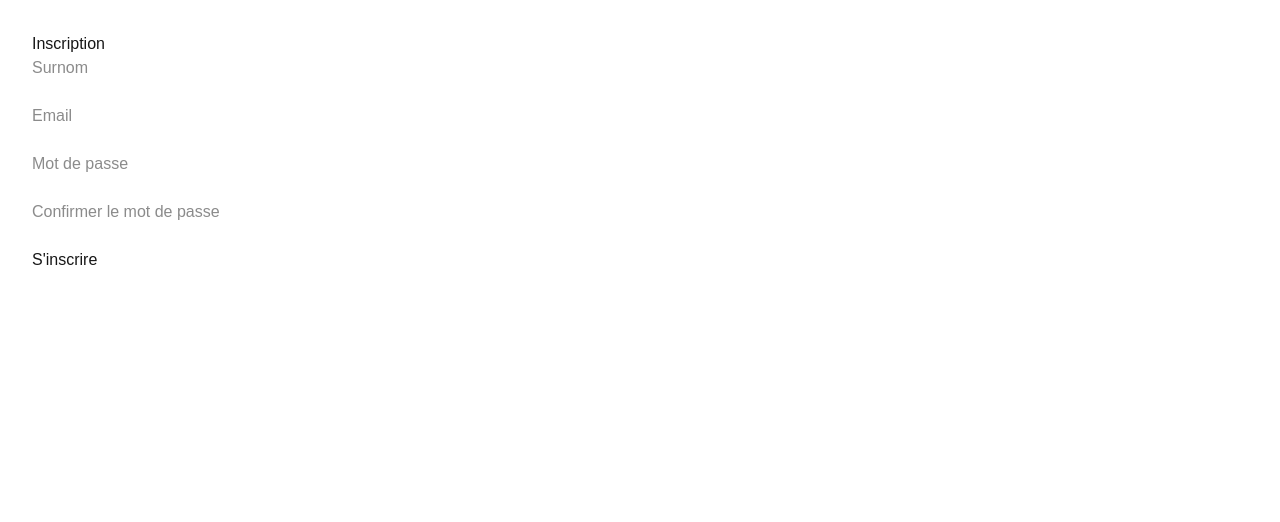
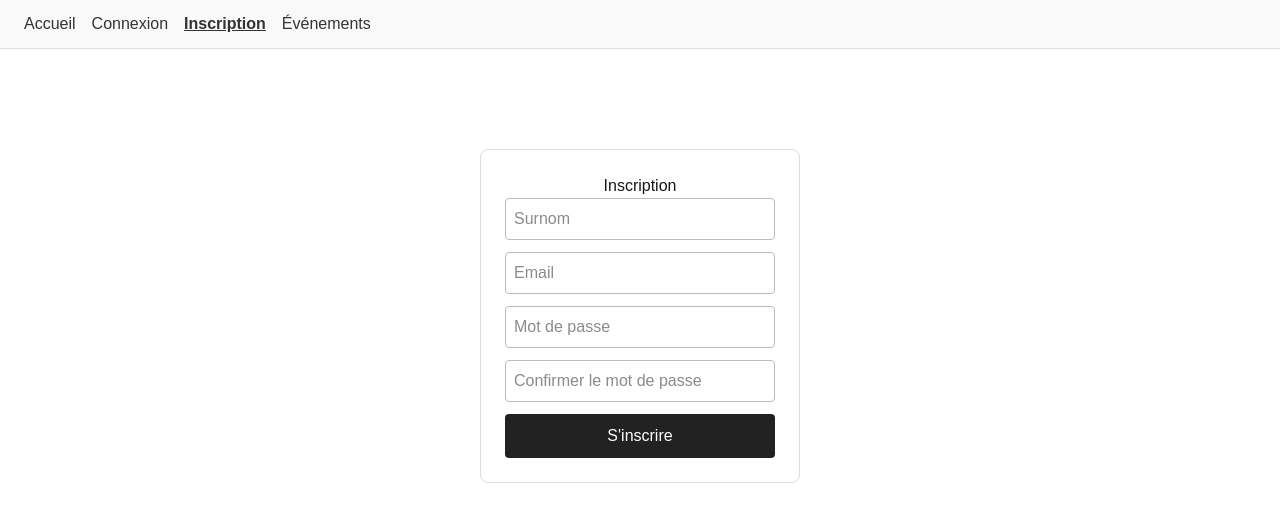
Before and after one commit to elyes-bk/media-challenge, a Next.js app: page /register in a window 1280 px wide. Shown: the top 522 px of the page. Built offline with nearby package versions, Linux system fonts and the light colour scheme; no server answers.

Commit message:
page admin securisé et modif layout et page global

```diff
--- a/src/app/admin/page.js
+++ b/src/app/admin/page.js
@@ -1,13 +1,54 @@
 'use client'
 
-import { useState } from 'react'
+import { useState, useEffect } from 'react'
+import { useRouter } from 'next/navigation'
+import { supabase } from '@/lib/supabaseClient'
 import AdminTabs from '../../components/AdminTabs'
 import UserTable from '../../components/UserTable'
 import EventTable from '../../components/EventTable'
 import CategoryTable from '../../components/CategoryTable'
 
 export default function AdminPage() {
+
   const [activeTab, setActiveTab] = useState('users')
+  const [loading, setLoading] = useState(true)
+  const [authorized, setAuthorized] = useState(false)
+  const router = useRouter()
+
+  useEffect(()=>{
+    const checkRole = async () => {
+      const {data: {session}} = await supabase.auth.getSession()
+
+      if(!session){
+        router.push('/login')
+        return
+      }
+
+      const {data: userData, error} = await supabase
+        .from('users')
+        .select('role')
+        .eq('id',session.user.id)
+        .single()
+
+      if(error || !userData || userData.role !== true){
+        router.push('/')
+        return
+      }
+
+      setAuthorized(true)
+      setLoading(false)
+    }
+
+    checkRole()
+  },[])
+
+  if(loading){
+    return <p className="text-center text-gray-600 mt-20">Chargement...</p>
+  }
+
+  if (!authorized) return null
+
+
 
   return (
     <div className="min-h-screen bg-gray-50 py-8">
--- /dev/null
+++ b/src/app/api/delete-user/route.js
@@ -0,0 +1,19 @@
+import { createClient } from '@supabase/supabase-js'
+
+export async function POST(req) {
+  const { id } = await req.json()
+
+  const supabase = createClient(
+    process.env.NEXT_PUBLIC_SUPABASE_URL,
+    process.env.SUPABASE_SERVICE_ROLE_KEY // clé haute secu pour autorisé la suppression
+  )
+
+  const { error } = await supabase.auth.admin.deleteUser(id)
+
+  if (error) return new Response(JSON.stringify({ error: error.message }), { status: 500 })
+
+  // Optionnel : suppression de la table users aussi
+  await supabase.from('users').delete().eq('id', id)
+
+  return new Response(JSON.stringify({ success: true }), { status: 200 })
+}
--- a/src/app/layout.js
+++ b/src/app/layout.js
@@ -18,7 +18,7 @@ export const metadata = {
 
 export default function RootLayout({ children }) {
   return (
-    <html lang="en">
+    <html>
       <body
         className={`${geistSans.variable} ${geistMono.variable} antialiased`}
       >
--- a/src/app/login/page.js
+++ b/src/app/login/page.js
@@ -1,5 +1,5 @@
 "use client";
-import { useState } from 'react';
+import { useState, useEffect } from 'react';
 import { supabase } from '../../lib/supabaseClient';
 import Nav from '../../components/Nav';
 
@@ -8,6 +8,23 @@ export default function Login() {
   const [password, setPassword] = useState('');
   const [error, setError] = useState('');
   const [loading, setLoading] = useState(false);
+  const [isConnected, setIsConnected] = useState(false);
+
+  useEffect(() => {
+    const checkSession = async () => {
+      const { data: { session } } = await supabase.auth.getSession();
+      if (session) {
+        setIsConnected(true);
+        console.log("✅ Utilisateur connecté :", session.user.email);
+      } else {
+        setIsConnected(false);
+        console.log("🚫 Aucun utilisateur connecté");
+      }
+    };
+    checkSession();
+  });
+
+
 
   const handleLogin = async (e) => {
     e.preventDefault();
@@ -20,6 +37,19 @@ export default function Login() {
     if (error) setError(error.message);
     setLoading(false);
   };
+
+  const handleLogout = async () => {
+  const { error } = await supabase.auth.signOut();
+  if (error) {
+    console.error("Erreur déconnexion :", error.message);
+  } else {
+    console.log("✅ Déconnecté avec succès");
+    setIsConnected(false); // Met à jour ton état local
+    setEmail('');
+    setPassword('');
+  }
+};
+
 
   return (
     <div>
@@ -83,7 +113,24 @@ export default function Login() {
             }}
             >
             {loading ? 'Connexion...' : 'Se connecter'}
-            </button>
+              </button>
+              {isConnected && (
+              <button
+                onClick={handleLogout}
+                style={{
+                  marginTop: 20,
+                  width: '100%',
+                  padding: 10,
+                  background: '#d33',
+                  color: '#fff',
+                  border: 'none',
+                  borderRadius: 4,
+                  cursor: 'pointer'
+                }}
+              >
+                Se déconnecter
+              </button>
+            )};
         </form>
         </div>
     </div>
--- a/src/app/page.js
+++ b/src/app/page.js
@@ -4,11 +4,9 @@ import Nav from '../components/Nav';
 
 export default function Home({children}) {
   return (
-    <html lang="fr">
-      <body>
+      <div>
         <Nav />
         <main>{children}</main>
-      </body>
-    </html>
+      </div>
   );
 }
--- a/src/app/register/page.js
+++ b/src/app/register/page.js
@@ -1,88 +1,162 @@
-'use client'
+'use client';
+import { useState } from 'react';
+import { supabase } from '../../lib/supabaseClient';
+import Nav from '../../components/Nav';
 
-import { useState } from 'react';
-import { supabase } from '@/lib/supabaseClient';
-
-export default function RegisterPage(){
-
-    const [email,setEmail] = useState('');
+export default function Register() {
+  const [email, setEmail] = useState('');
+  const [surnom, setSurnom] = useState('');
   const [password, setPassword] = useState('');
-    const [confPassword, setConfPassword] = useState('')
-    const [message, setMessage] = useState('')
-    const [surnom, setSurnom] = useState('');
-
+  const [confPassword, setConfPassword] = useState('');
+  const [error, setError] = useState('');
+  const [message, setMessage] = useState('');
+  const [loading, setLoading] = useState(false);
 
   const handleRegister = async (e) => {
     e.preventDefault();
+    setLoading(true);
+    setError('');
+    setMessage('');
 
-        if(password!==confPassword){
-            setMessage('Les mots de passe ne correspondent pas')
+    if (password !== confPassword) {
+      setError("Les mots de passe ne correspondent pas.");
+      setLoading(false);
       return;
     }
 
-        try {
-            const { data, error } = await supabase.auth.signUp({ email, password });
+    const { data, error } = await supabase.auth.signUp({
+      email,
+      password,
+      options: {
+        data: {
+          surnom,
+          role: false, // rôle user par défaut
+          theme: false
+        }
+      }
+    });
 
     if (error) {
-                setMessage("Erreur : " + error.message);
-                return;
+      setError(error.message);
+    } else {
+      setMessage("Inscription réussie ! Vérifie ton email.");
+      setEmail('');
+      setPassword('');
+      setConfPassword('');
+      setSurnom('');
+
+      await supabase.from('users').insert({
+        id: data.user.id,
+        email,
+        surnom,
+        role: false,
+        theme: false
+      })
     }
 
-            const insertResult = await supabase.from('users').insert({
-                id: data.user.id,
-                surnom,
-                email,
-                role: 0
-            });
-
-            if (insertResult.error) {
-                setMessage("Erreur insertion profil : " + insertResult.error.message);
-                return;
-            }
-
-            setMessage("Inscription réussie ! Vérifie ton email.");
-            } catch (err) {
-            setMessage("Erreur inattendue : " + err.message);
-            }
-    }
+    setLoading(false);
+  };
 
   return (
-        <div style={{ padding: '2rem' }}>
-        <h1>Inscription</h1>
+    <div>
+      <Nav />
+      <div style={{
+        maxWidth: 320,
+        margin: '100px auto',
+        padding: 24,
+        border: '1px solid #ddd',
+        borderRadius: 8,
+        background: '#fff'
+      }}>
+        <h2 style={{ textAlign: 'center' }}>Inscription</h2>
         <form onSubmit={handleRegister}>
+          <div style={{ marginBottom: 12 }}>
             <input
               type="text"
               placeholder="Surnom"
               value={surnom}
               onChange={(e) => setSurnom(e.target.value)}
               required
-            /><br /><br />
-
+              style={{
+                width: '100%',
+                padding: 8,
+                border: '1px solid #bbb',
+                borderRadius: 4
+              }}
+            />
+          </div>
+          <div style={{ marginBottom: 12 }}>
             <input
               type="email"
               placeholder="Email"
               value={email}
               onChange={(e) => setEmail(e.target.value)}
               required
-            /><br /><br />
+              style={{
+                width: '100%',
+                padding: 8,
+                border: '1px solid #bbb',
+                borderRadius: 4
+              }}
+            />
+          </div>
+          <div style={{ marginBottom: 12 }}>
             <input
               type="password"
               placeholder="Mot de passe"
               value={password}
               onChange={(e) => setPassword(e.target.value)}
               required
-            /><br /><br />
+              style={{
+                width: '100%',
+                padding: 8,
+                border: '1px solid #bbb',
+                borderRadius: 4
+              }}
+            />
+          </div>
+          <div style={{ marginBottom: 12 }}>
             <input
               type="password"
               placeholder="Confirmer le mot de passe"
               value={confPassword}
               onChange={(e) => setConfPassword(e.target.value)}
               required
-            /><br /><br />
-
-            <button type="submit">S'inscrire</button>
+              style={{
+                width: '100%',
+                padding: 8,
+                border: '1px solid #bbb',
+                borderRadius: 4
+              }}
+            />
+          </div>
+          {error && (
+            <div style={{ color: 'red', marginBottom: 12, fontSize: 14 }}>
+              {error}
+            </div>
+          )}
+          {message && (
+            <div style={{ color: 'green', marginBottom: 12, fontSize: 14 }}>
+              {message}
+            </div>
+          )}
+          <button
+            type="submit"
+            disabled={loading}
+            style={{
+              width: '100%',
+              padding: 10,
+              background: '#222',
+              color: '#fff',
+              border: 'none',
+              borderRadius: 4,
+              cursor: 'pointer'
+            }}
+          >
+            {loading ? 'Inscription...' : "S'inscrire"}
+          </button>
         </form>
-        <p>{message}</p>
+      </div>
     </div>
   );
 }
--- a/src/components/UserTable.js
+++ b/src/components/UserTable.js
@@ -44,10 +44,11 @@ export default function UserTable() {
     }
 
     const insertResult = await supabase.from('users').insert({
-        id: data.user.id,
-        surnom,
-        email,
-        role
+      id: data.user.id,
+      surnom: form.surnom,
+      email: form.email,
+      role: form.role,
+      theme: form.theme
     });
 
     setMessage("Utilisateur ajouté ! (Vérifie l'email pour confirmation)")
@@ -57,10 +58,23 @@ export default function UserTable() {
   }
 
   async function handleDelete(id) {
-    await supabase.from('users').delete().eq('id', id)
+    const res = await fetch('/api/delete-user', {
+      method: 'POST',
+      body: JSON.stringify({ id }),
+      headers: { 'Content-Type': 'application/json' }
+    })
+
+    const result = await res.json()
+
+    if (!res.ok) {
+      setMessage("Erreur lors de la suppression : " + result.error)
+      return
+    }
+
     setShowModal(false)
     fetchUsers()
   }
+
 
   return (
     <div className="max-w-3xl mx-auto bg-white shadow-lg rounded-lg p-8">
```
Lines whose indentation alone changed are shown as unchanged.
